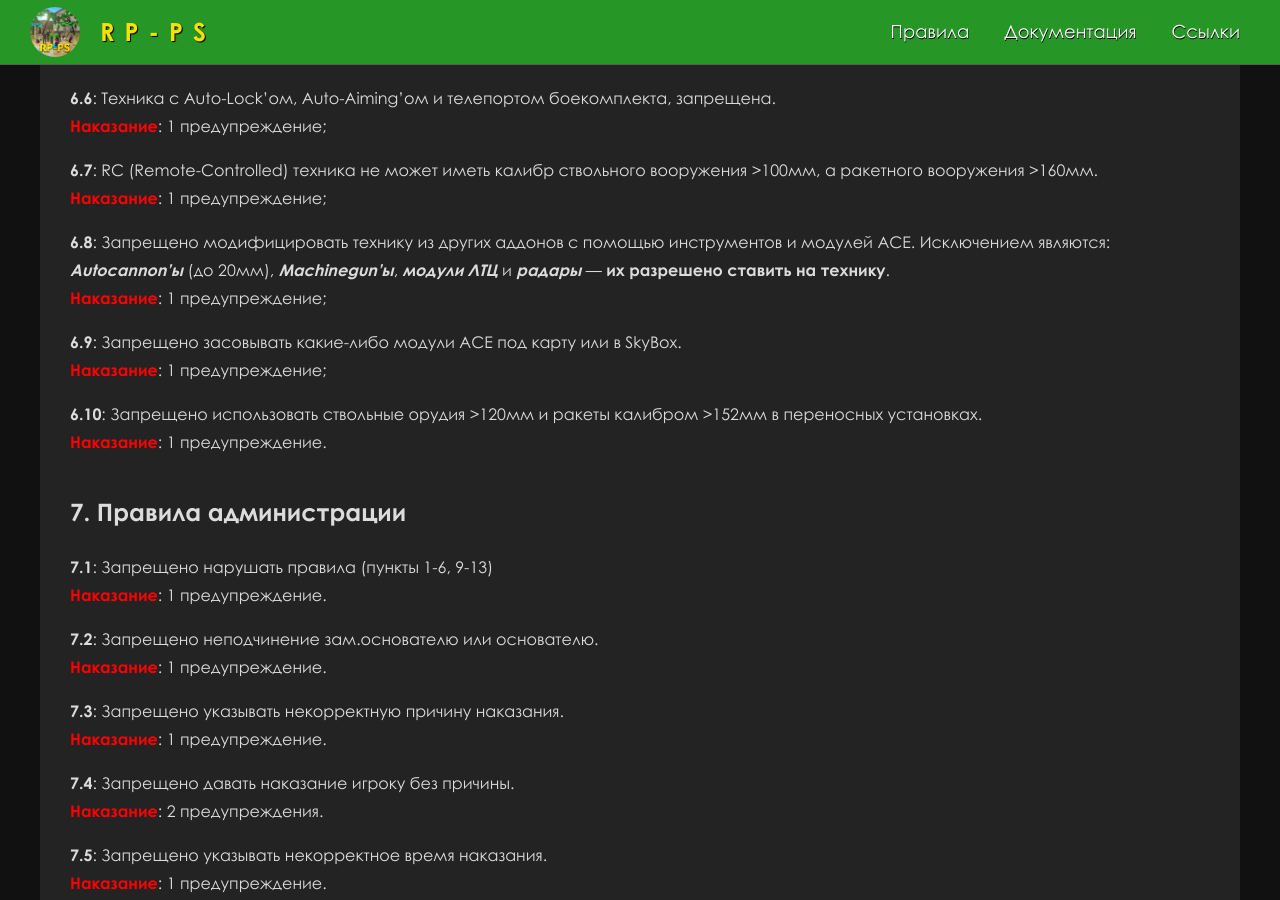
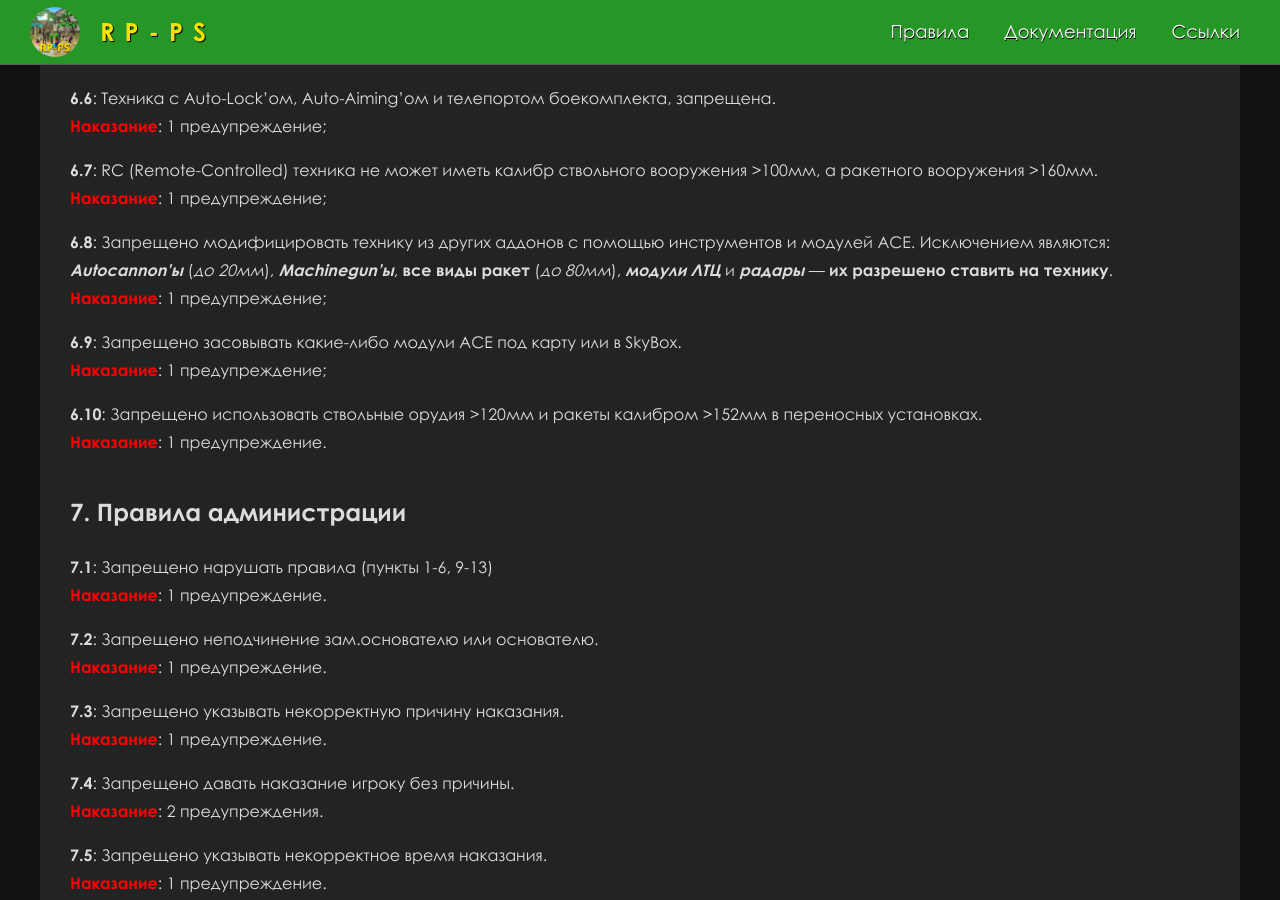
Before and after one commit to RP-PS/RP-PS.github.io, a Jekyll site: the page built from rules.md, in a window 1280 px wide and 900 px high, scrolled down 4243 px. Built offline with Jekyll 4.4.1, drawn with Linux system fonts in a browser that asks for light colours.

Commit message:
Дописал, забалансил пункт 6.8
6.8 — добавлены ракеты (до 80мм) в исключения для техники

```diff
--- a/rules.md
+++ b/rules.md
@@ -178,7 +178,7 @@ layout: default
 **6.7**: RC (Remote-Controlled) техника не может иметь калибр ствольного вооружения >100мм, а ракетного вооружения >160мм.
 **Наказание**: 1 предупреждение;
 
-**6.8**: Запрещено модифицировать технику из других аддонов с помощью инструментов и модулей ACE. Исключением являются: ***Autocannon'ы*** (до 20мм), ***Machinegun'ы***, ***модули ЛТЦ*** и ***радары*** — **их разрешено ставить на технику**.
+**6.8**: Запрещено модифицировать технику из других аддонов с помощью инструментов и модулей ACE. Исключением являются: ***Autocannon'ы*** (*до 20мм*), ***Machinegun'ы***, **все виды ракет** (*до 80мм*), ***модули ЛТЦ*** и ***радары*** — **их разрешено ставить на технику**.
 **Наказание**: 1 предупреждение;
 
 **6.9**: Запрещено засовывать какие-либо модули ACE под карту или в SkyBox.
```
